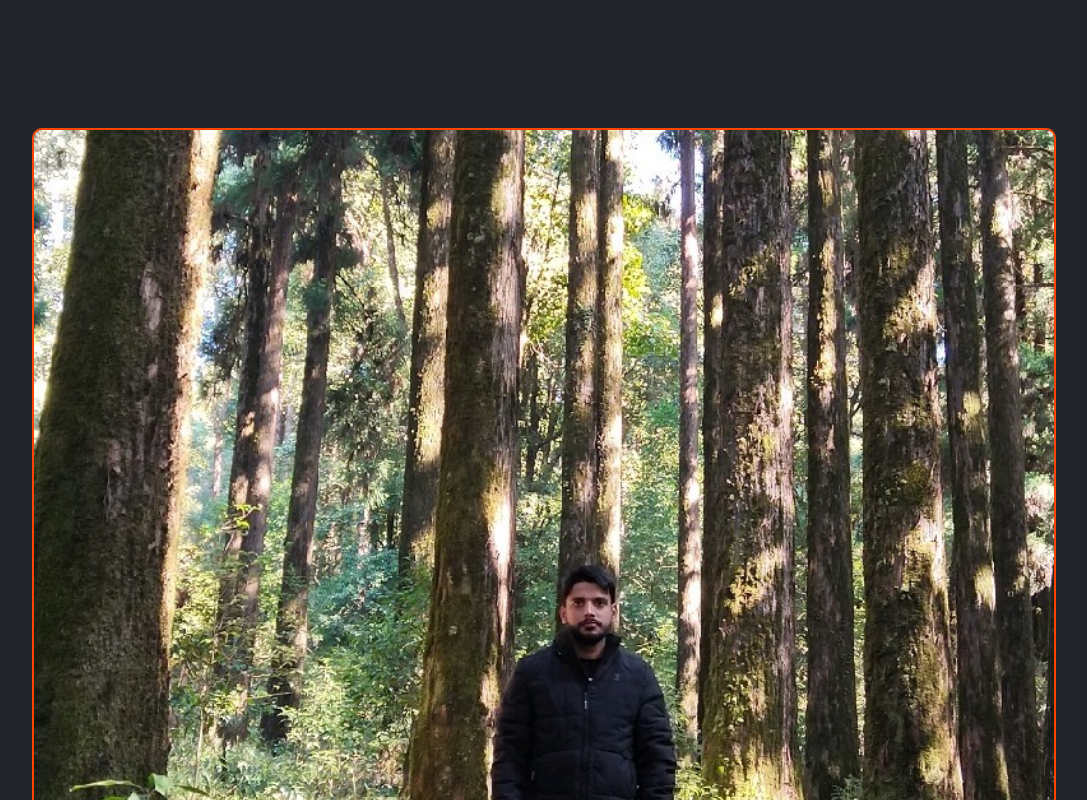
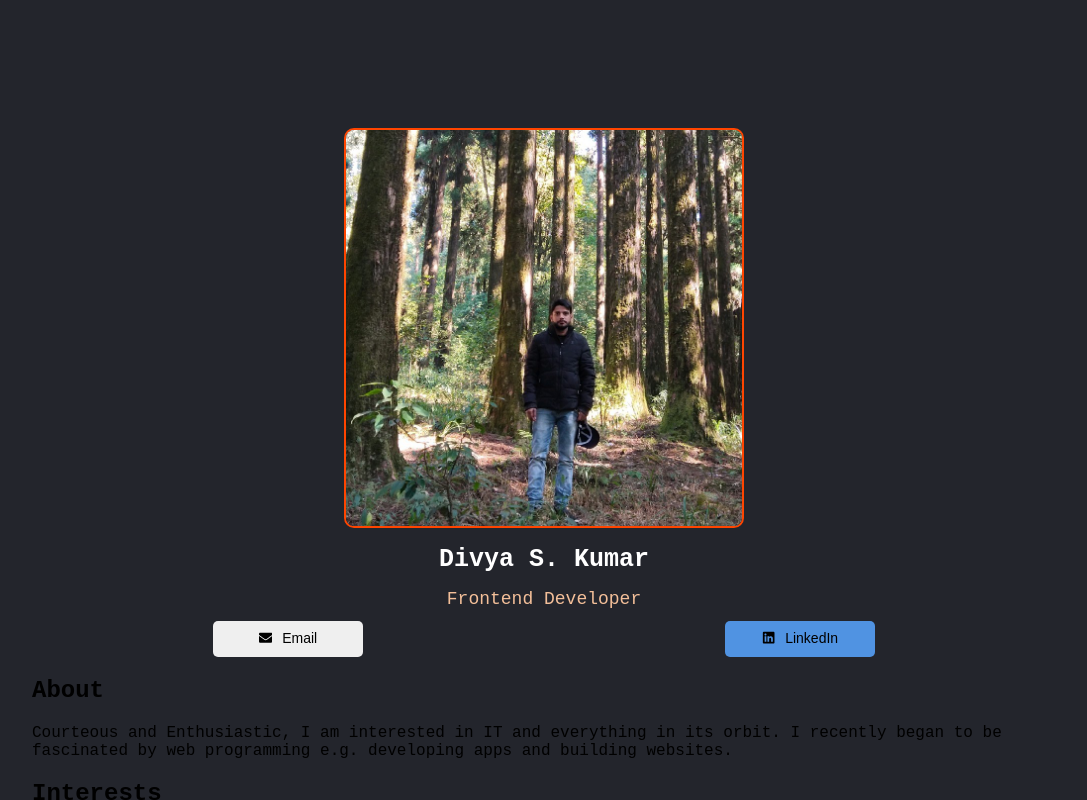
Before and after one commit to S827/business-card, a React (Vite) app: page / in a window 1280 px wide. Shown: the top 800 px of the page, without its empty margins (96-1183 px from the left). Built offline with nearby package versions, Linux system fonts and the light colour scheme.

Commit message:
Added styles in info section

```diff
--- a/src/components/info.jsx
+++ b/src/components/info.jsx
@@ -12,9 +12,9 @@ export default function Info() {
             </div>
             <h1 className='title'>Divya S. Kumar</h1>
             <h2 className='desig'>Frontend Developer</h2>
-            <div>
-                <button><a><EmailIcon />Email</a></button>
-                <button><a><LinkedInIcon />LinkedIn</a></button>
+            <div className='info-links'>
+                <button className='email-btn'><a className='email-link'><EmailIcon /><span className='email'> Email</span></a></button>
+                <button className='linkedin-btn'><a className='linkedin-link'><LinkedInIcon /><span className='linkedin'> LinkedIn</span></a></button>
             </div>
         </div>
     )
--- a/src/index.css
+++ b/src/index.css
@@ -4,16 +4,70 @@
 body {
   background-color: #23252C;
   margin: 10% 10% 10% 10%;
-  /* margin-left: auto; */
+  font-family:'Courier New', Courier, monospace;
 }
 .img-div {
-  width: 100%;
+  width: 400px;
   border: 2px solid orangered;
   border-radius: 10px;
+  display: block;
+  margin-left: auto;
+  margin-right: auto;
 }
 
 .title {
-  font-family:'Courier New', Courier, monospace;
+
   font-size: 25px;
   font-weight: 700;
+  text-align: center;
+  color: #FFFFFF;
+  line-height: 30px;
 }
+.desig {
+  color: #F3BF99;
+  text-align: center;
+  font-size: 18px;
+  font-weight: 400;
+  line-height: 15px;
+}
+
+.email-btn {
+  width: 150px;
+  height: 36px;
+  border: none;
+  border-radius: 5px;
+}
+.email-link {
+  display: flex;
+  align-items: center;
+  justify-content:center;
+  /* padding-left: */
+}
+.email {
+  font-size: 14px;
+  margin-left: 10px;
+  margin-bottom: 2px;
+}
+.linkedin-btn {
+  width: 150px;
+  height: 36px;
+  background-color: #5093E2;
+  border: none;
+  border-radius: 5px;
+}
+.linkedin-link {
+  display: flex;
+  align-items: center;
+  justify-content:center;
+  /* padding-left: */
+}
+.linkedin {
+  font-size: 14px;
+  margin-left: 10px;
+  margin-bottom: 2px;
+}
+.info-links {
+  display: flex;
+  align-items: center;
+  justify-content: space-around;
+}
```
